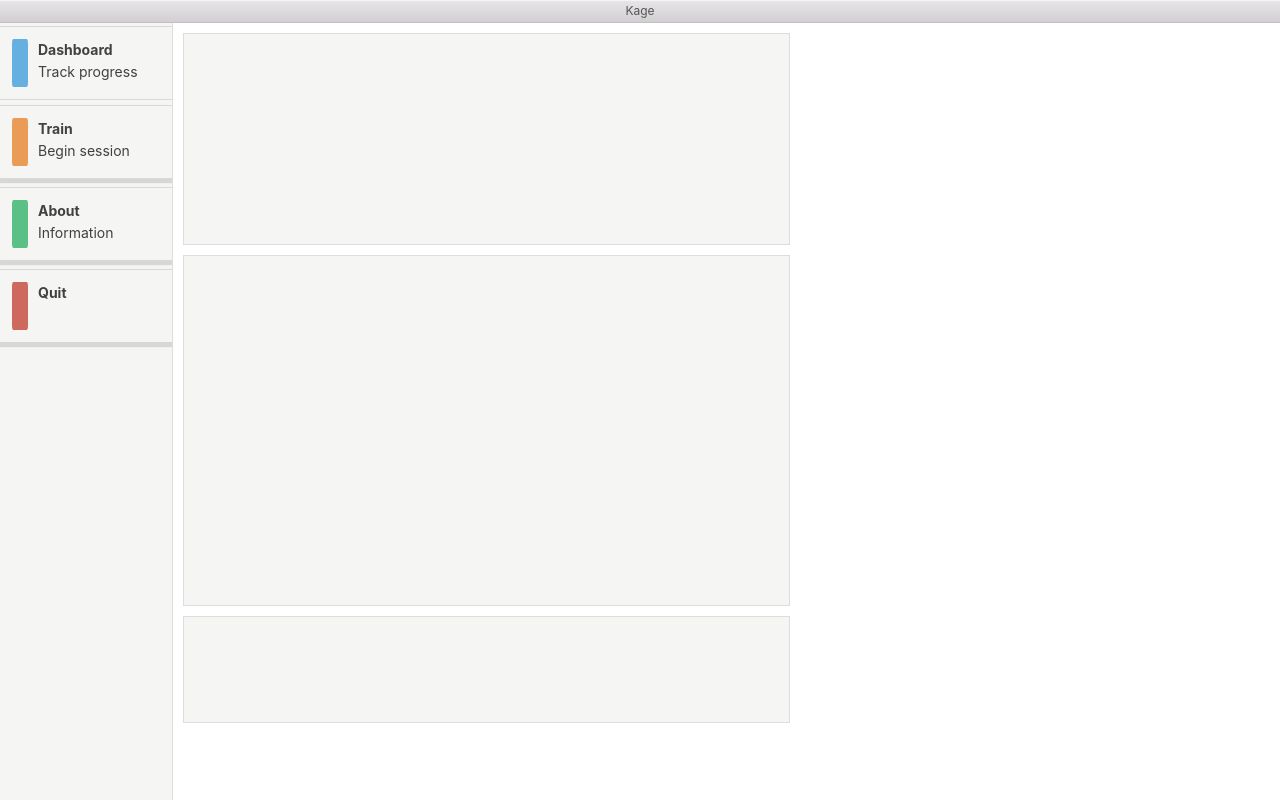
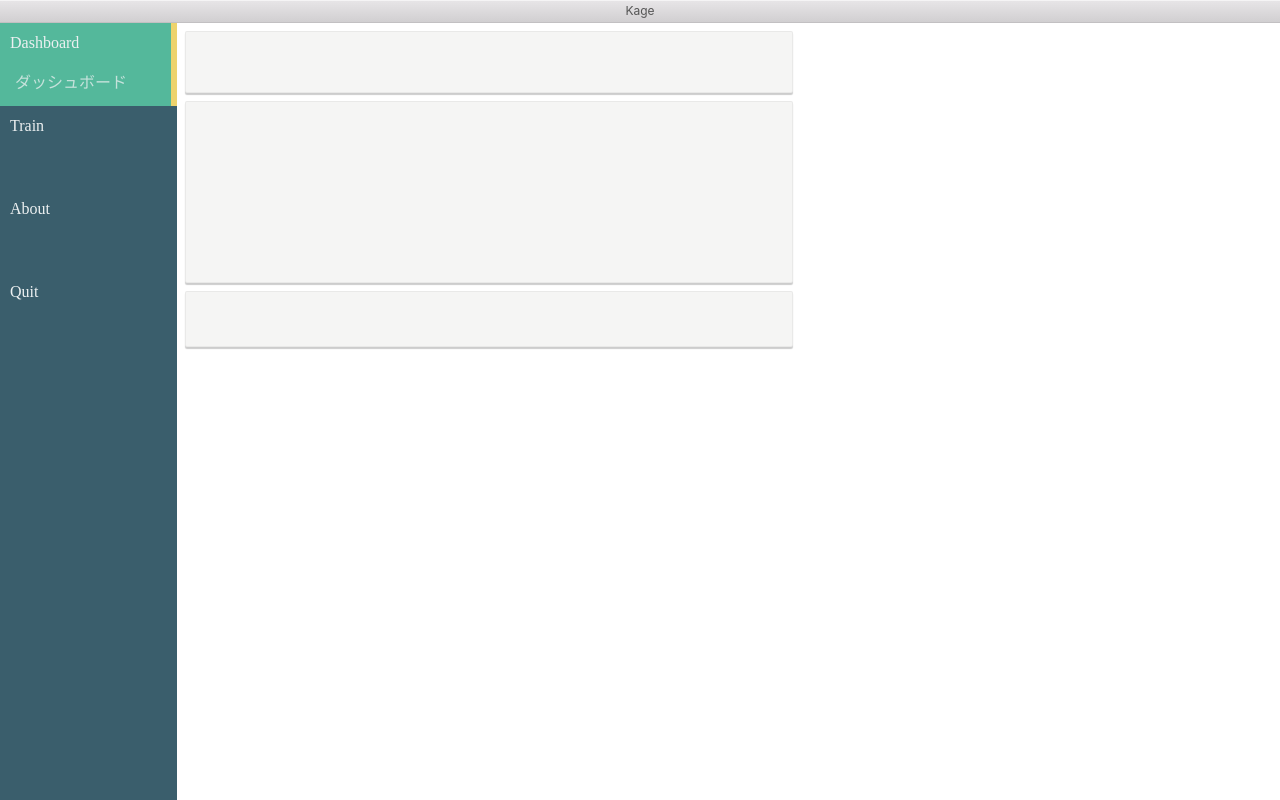
Before and after one commit to galenscovell/kage, an Electron app: page app/index.html in a window 1280 px wide. Drawn offline with nearby package versions, Linux system fonts and the light colour scheme; a web font is replaced by a local one.

Commit message:
redesign, fonts, splash screen, page layouts with centered divs

```diff
--- a/app/css/main.css
+++ b/app/css/main.css
@@ -47,15 +47,12 @@ body {
 }
 
 .sidebar {
-    background-color: #f5f5f4;
+    background-color: #3a5e6c;
 }
 
 .draggable {
     -webkit-app-region: drag;
 }
-
-
-
 
 /* List Group */
 .media-object {
@@ -82,103 +79,182 @@ body {
     margin: 0;
     padding: 0;
 }
+
 .list-group * {
     margin: 0;
+    padding-left: 5px;
     white-space: nowrap;
     overflow: hidden;
     text-overflow: ellipsis;
 }
 
-.circle {
-    width: 16px;
-    height: 48px;
-    border-radius: 10%;
+.rect {
+    width: 1px;
+    height: 100%;
+    background-color: #3a5e6c;
+    transition: 0.1s;
+}
+
+.list-group-item:hover .rect {
+    background-color: #54b89b;
+    transition: 0.1s;
+}
+
+.list-group-item.active .rect,
+.list-group-item.selected .rect
+{
+    background-color: #edd36d;
+    transition: 0.25s;
 }
 
 .list-group-item {
     cursor: pointer;
-    padding: 12px 0 12px 12px;
-    margin-bottom: 8px;
-    font-size: 14px;
-    color: #414142;
-    width: 160px;
-    border-top: 1px solid rgba(150, 150, 150, 0.3);
-    border-bottom: 1px solid rgba(150, 150, 150, 0.3);
+    font-size: 16px;
+    color: rgba(236, 240, 241,1.0);
+    width: 172px;
+    height: 83px;
+    line-height: 40px;
     transition: 0.1s;
-    box-shadow: 0 4px 1px rgba(196, 196, 196, 0.6);
+    font-family: "Kyokasho", serif;
 }
 
 .list-group-item:hover {
-    transform: translate(0px, 4px);
-    box-shadow: 0 0 0 rgba(196, 196, 196, 0.6);
+    background-color: #54b89b;
+    color: rgba(236, 240, 241,1.0);
     transition: 0.1s;
 }
 
-.list-group-item.active, .list-group-item.selected {
-    transform: translate(0px, 3px);
-    box-shadow: 0 0 0 rgba(196, 196, 196, 0.6);
+.list-group-item.active,
+.list-group-item.selected {
+    background-color: #54b89b;
+    color: rgba(236, 240, 241,1.0);
+}
+
+.nav-subtext {
+    opacity: 0;
+    transition: 0.4s;
+}
+
+.list-group-item:hover .nav-subtext {
+    opacity: 0.75;
+    transition: 0.25s;
+}
+
+.list-group-item.active .nav-subtext,
+.list-group-item.selected .nav-subtext
+{
+    opacity: 0.75;
 }
 
 .list-group-header {
     padding: 10px;
 }
 
+@font-face { font-family: "Kaiso"; src: url('../fonts/Kaiso-Next-B.otf'); }
+@font-face { font-family: "Kyokasho"; src: url('../fonts/Kyokasho.otf'); }
+@font-face { font-family: "Ronde"; src: url('../fonts/Ronde-B_square.otf'); }
+@font-face { font-family: "Shokaki"; src: url('../fonts/Shokaki.otf'); }
 
+/* Splash */
+#splash-container {
+    width: 100%;
+    height: 100%;
+    display: inline-block;
+    background: rgb(245,222,179);
+    background: linear-gradient(90deg, rgba(245,222,179,1) 0%, rgba(245,222,179,1) 12%, rgba(0,212,255,1) 100%);
+}
 
+#splash-content {
+    display: none;
+    text-align: center;
+    color: rgba(236, 240, 241,1.0);
+    font-size: 224px;
+    line-height: 300px;
+    font-family: "Ronde", serif;
+}
 
-/* Dashboard */
-#dashboard-main {
-    width: 90%;
-    height: 90%;
+#primary-container {
     display: none;
 }
 
+/* Dashboard */
+#dashboard-container {
+    padding: 8px;
+    width: 608px;
+    height: 300px;
+    display: none;
+    text-align: center;
+}
+
 #dashboard-top {
-    margin: 10px;
-    width: 605px;
-    height: 30%;
+    height: 60px;
     background-color: #f5f5f4;
-    border: 1px solid #ddd;
+    border: 1px solid rgba(0, 0, 0, 0.05);
+    box-shadow: 0 2px 1px rgba(0, 0, 0, 0.2);
+    border-radius: 2px;
 }
 
 #dashboard-middle {
-    margin: 10px;
-    width: 605px;
-    height: 50%;
+    height: 180px;
+    margin-top: 8px;
+    margin-bottom: 8px;
     background-color: #f5f5f4;
-    border: 1px solid #ddd;
+    border: 1px solid rgba(0, 0, 0, 0.05);
+    box-shadow: 0 2px 1px rgba(0, 0, 0, 0.2);
+    border-radius: 2px;
 }
 
 #dashboard-bottom {
-    margin: 10px;
-    width: 605px;
-    height: 15%;
+    height: 54px;
     background-color: #f5f5f4;
-    border: 1px solid #ddd;
+    border: 1px solid rgba(0, 0, 0, 0.05);
+    box-shadow: 0 2px 1px rgba(0, 0, 0, 0.2);
+    border-radius: 2px;
 }
 
-
-
-
 /* Training */
-#training-main {
-    width: 90%;
-    height: 90%;
+#training-container {
+    padding: 8px;
+    width: 608px;
+    height: 300px;
     display: none;
+    text-align: center;
 }
 
+#training-top {
+    height: 100px;
+    background-color: #f5f5f4;
+    border: 1px solid rgba(0, 0, 0, 0.05);
+    box-shadow: 0 2px 1px rgba(0, 0, 0, 0.2);
+    border-radius: 2px;
+}
 
-
+#training-bottom {
+    height: 206px;
+    margin-top: 6px;
+    margin-bottom: 6px;
+    background-color: #f5f5f4;
+    border: 1px solid rgba(0, 0, 0, 0.05);
+    box-shadow: 0 2px 1px rgba(0, 0, 0, 0.2);
+    border-radius: 2px;
+}
 
 /* About */
-#about-main {
-    width: 90%;
-    height: 90%;
+#about-container {
+    padding: 8px;
+    width: 608px;
+    height: 300px;
     display: none;
+    text-align: center;
 }
 
-
-
+#about-middle {
+    height: 314px;
+    background-color: #f5f5f4;
+    border: 1px solid rgba(0, 0, 0, 0.05);
+    box-shadow: 0 2px 1px rgba(0, 0, 0, 0.2);
+    border-radius: 2px;
+}
 
 /* Pane */
 .pane-group {
@@ -192,9 +268,7 @@ body {
 
 .pane {
     position: relative;
-    overflow-y: auto;
     flex: 1;
-    border-left: 1px solid #ddd;
 
 }
 .pane:first-child {
@@ -219,9 +293,6 @@ body {
 .pane-one-third {
     width: 33.3%;
 }
-
-
-
 
 /* Toolbars */
 .toolbar {
@@ -287,9 +358,6 @@ body {
     margin-left: 4px;
     margin-right: 4px;
 }
-
-
-
 
 /* Buttons */
 .btn {
--- a/app/index.html
+++ b/app/index.html
@@ -13,53 +13,67 @@
             </header>
 
             <div class="window-content">
-                <div class="pane-group">
-                    <div class="pane-sm sidebar">
-                        <ul class="list-group">
-                            <li id="dashboard-button" class="list-group-item active">
-                                <div class="circle media-object pull-left" style="background: rgba(52, 152, 219, 0.75)"></div>
-                                <div class="media-body"><strong>Dashboard</strong>
-                                    <p>Track progress</p>
-                                </div>
-                            </li>
-                            <li id="training-button" class="list-group-item">
-                                <div class="circle media-object pull-left" style="background: rgba(230, 126, 34, 0.75)"></div>
-                                <div class="media-body"><strong>Train</strong>
-                                    <p>Begin session</p>
-                                </div>
-                            </li>
-                            <li id="about-button" class="list-group-item">
-                                <div class="circle media-object pull-left" style="background: rgba(39, 174, 96, 0.75)"></div>
-                                <div class="media-body"><strong>About</strong>
-                                    <p>Information</p>
-                                </div>
-                            </li>
-                            <li id="quit-button" class="list-group-item">
-                                <div class="circle media-object pull-left" style="background: rgba(192, 57, 43, 0.75)"></div>
-                                <div class="media-body"><strong>Quit</strong></div>
-                            </li>
-                        </ul>
-                    </div>
-                    <div id="pane-main" class="pane"></div>
+                <div id="splash-container">
+                    <div id="splash-content">影</div>
                 </div>
             </div>
         </div>
 
-        <div id="hidden-main">
-            <div id="dashboard-main">
+        <!-- Primary content -->
+        <div id="primary-container" class="pane-group">
+            <div class="pane-sm sidebar">
+                <ul class="list-group">
+                    <li id="dashboard-button" class="list-group-item active">
+                        <div class="rect media-object pull-right"></div>
+                        <div class="media-body">Dashboard
+                            <p class="nav-subtext">ダッシュボード</p>
+                        </div>
+                    </li>
+                    <li id="training-button" class="list-group-item">
+                        <div class="rect media-object pull-right"></div>
+                        <div class="media-body">Train
+                            <p class="nav-subtext">トレーニング</p>
+                        </div>
+                    </li>
+                    <li id="about-button" class="list-group-item">
+                        <div class="rect media-object pull-right"></div>
+                        <div class="media-body">About
+                            <p class="nav-subtext">インフォメーション</p>
+                        </div>
+                    </li>
+                    <li id="quit-button" class="list-group-item">
+                        <div class="rect media-object pull-right"></div>
+                        <div class="media-body">Quit
+                            <p class="nav-subtext">エグジット</p>
+                        </div>
+                    </li>
+                </ul>
+            </div>
+
+            <div id="pane-container" class="pane">
+
+            </div>
+        </div>
+
+        <!-- Hidden section, things will be moved here to disable them -->
+        <div id="hidden-container">
+
+            <!-- Right pane content -->
+            <div id="dashboard-container">
                 <div id="dashboard-top"></div>
                 <div id="dashboard-middle"></div>
                 <div id="dashboard-bottom"></div>
             </div>
 
-            <div id="training-main">
+            <div id="training-container">
                 <div id="training-top"></div>
                 <div id="training-bottom"></div>
             </div>
 
-            <div id="about-main">
+            <div id="about-container">
                 <div id="about-middle"></div>
             </div>
+
         </div>
 
         <script>window.$ = window.jQuery = require('jquery');</script>
--- a/app/renderer.js
+++ b/app/renderer.js
@@ -5,28 +5,41 @@ const dashboardId = 'dashboard';
 const trainingId = 'training';
 const aboutId = 'about';
 const buttonId = 'button';
-const mainId = 'main';
+const containerId = 'container';
 let currentPageId = '';
 let $paneElement;
 let $hiddenElement;
 function changePage(pageId) {
     if (currentPageId !== pageId) {
-        let $currentPageElement = $(`#${currentPageId}-${mainId}`);
-        let $currentPageButton = $(`#${currentPageId}-${buttonId}`);
-        $currentPageElement.css('display', 'none');
-        $currentPageButton.removeClass('active');
-        $currentPageElement.appendTo($hiddenElement);
-        let $newPageElement = $(`#${pageId}-${mainId}`);
-        let $newPageButton = $(`#${pageId}-${buttonId}`);
-        $newPageElement.css('display', 'inline-block');
-        $newPageButton.addClass('active');
-        $newPageElement.appendTo($paneElement);
+        let $currentContainer = $(`#${currentPageId}-${containerId}`);
+        let $currentButton = $(`#${currentPageId}-${buttonId}`);
+        $currentContainer.css('display', 'none');
+        $currentButton.removeClass('active');
+        $currentContainer.appendTo($hiddenElement);
+        let $newContainer = $(`#${pageId}-${containerId}`);
+        let $newButton = $(`#${pageId}-${buttonId}`);
+        $newContainer.css('display', 'inline-block');
+        $newButton.addClass('active');
+        $newContainer.appendTo($paneElement);
         currentPageId = pageId;
     }
 }
+function animateSplash() {
+    let $splashContent = $('#splash-content');
+    $splashContent.fadeIn(200, function () {
+        $splashContent.fadeOut(100, function () {
+            changePage(dashboardId);
+            let $splashContainer = $('#splash-container');
+            let primaryContainer = $('#primary-container');
+            $splashContainer.appendTo($hiddenElement);
+            primaryContainer.appendTo($('.window-content'));
+            primaryContainer.css('display', 'flex');
+        });
+    });
+}
 document.addEventListener('DOMContentLoaded', function () {
-    $paneElement = $(`#pane-${mainId}`);
-    $hiddenElement = $(`#hidden-${mainId}`);
+    $paneElement = $(`#pane-${containerId}`);
+    $hiddenElement = $(`#hidden-${containerId}`);
     // Quit function
     $(`#quit-${buttonId}`).on('click', function () {
         electron_1.ipcRenderer.send('close-main-window');
@@ -44,6 +57,6 @@ document.addEventListener('DOMContentLoaded', function () {
     // Dashboard page functions
     // Training page functions
     // About page functions
-    changePage(dashboardId);
+    animateSplash();
 });
 //# sourceMappingURL=renderer.js.map
```
Also changed, not shown: src/renderer.ts (+32 -16 lines), app/fonts/Kaiso-Next-B.otf (added), 4 other files.
